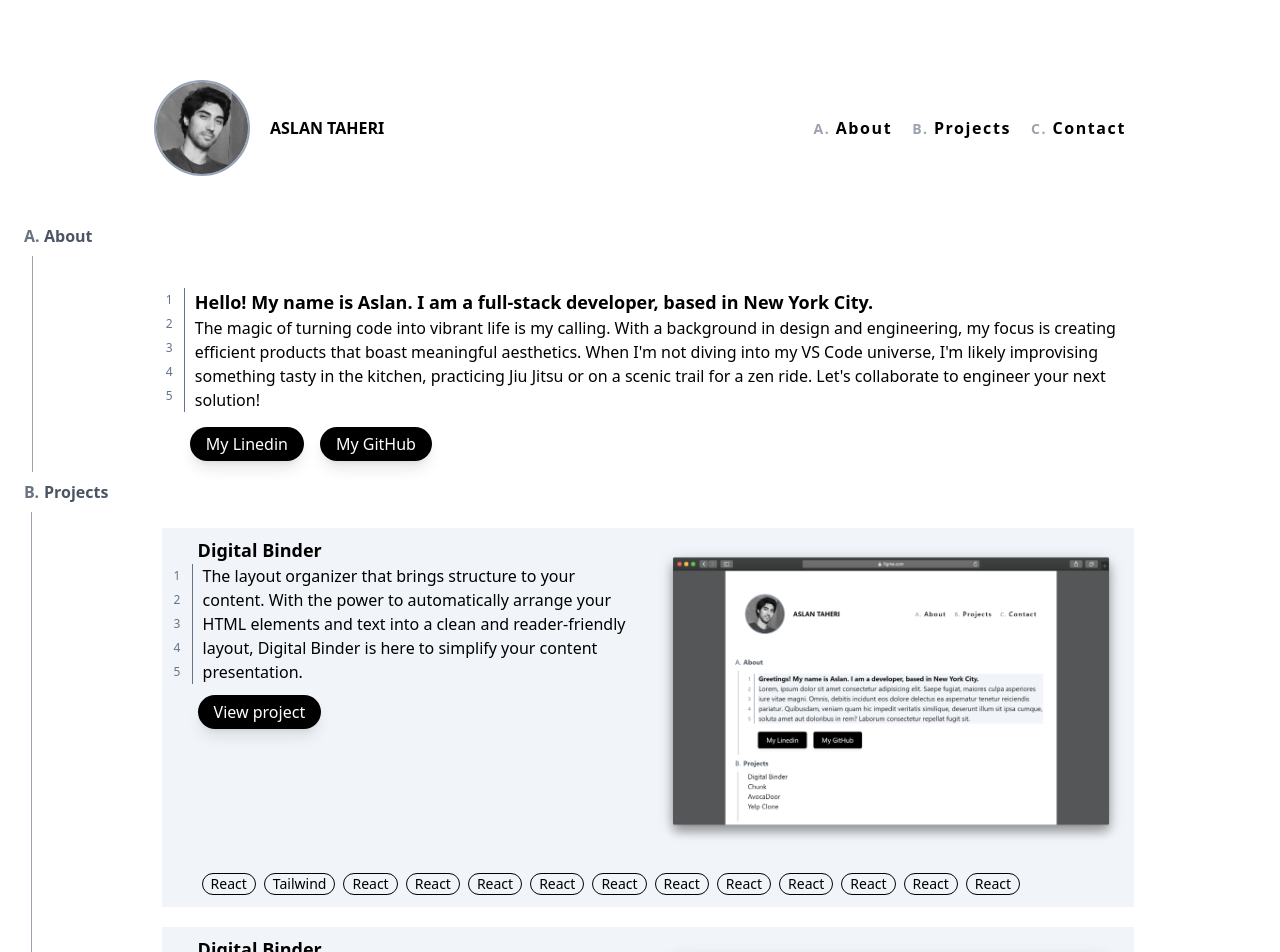
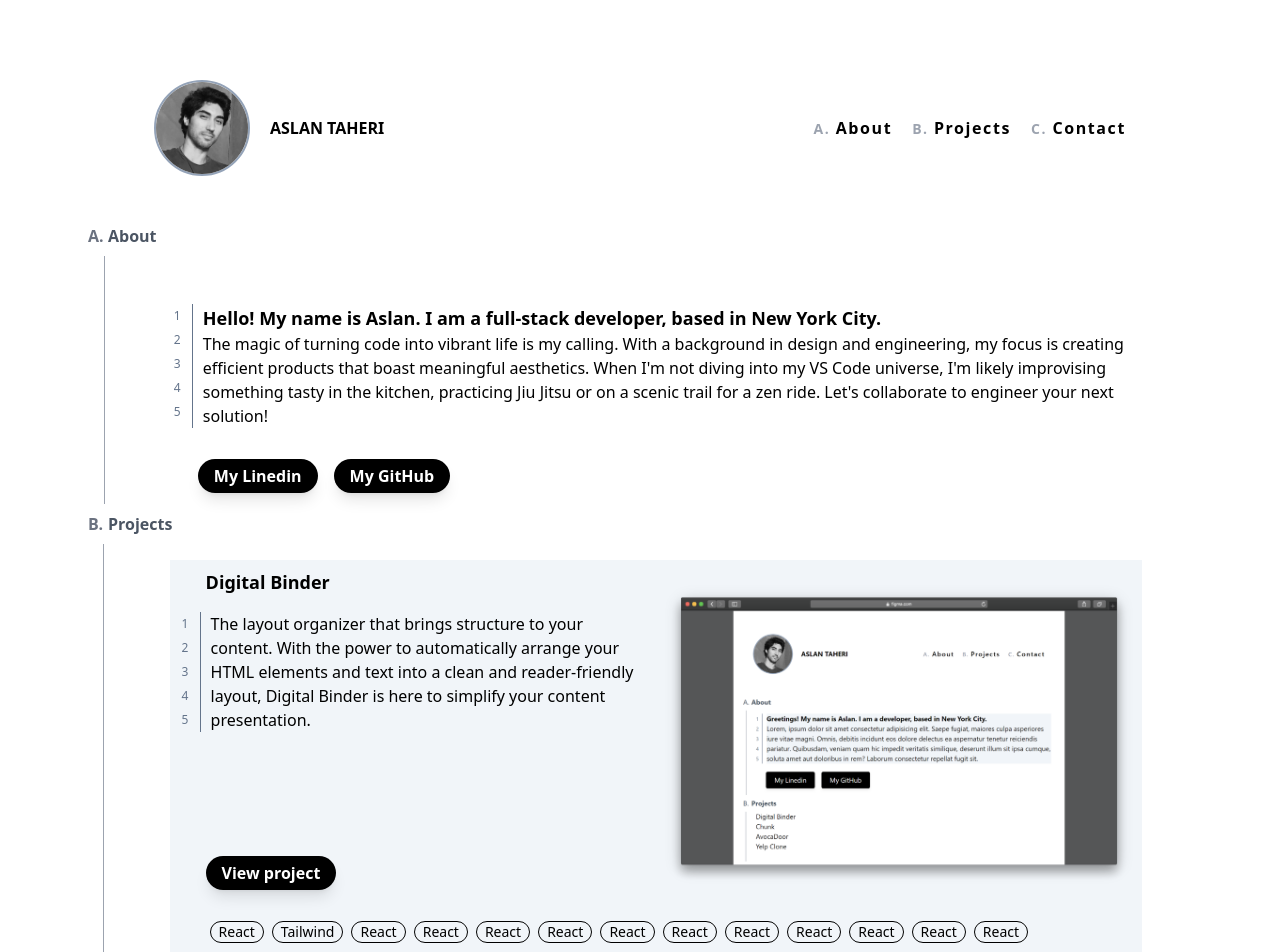
Before and after one commit to AslanTaheri/Portfolio, a React (Vite) app: page / in a window 1280 px wide. Shown: the top 952 px of the page. Built offline with nearby package versions, Linux system fonts and the light colour scheme.

Commit message:
Layout is now resonsive!

```diff
--- a/src/App.tsx
+++ b/src/App.tsx
@@ -2,17 +2,10 @@ import NavBar from "./components/NavBar";
 import Home from "./routes/Home";
 import Projects from "./routes/Projects";
 import AlphabeticBlock from "./components/AlphabeticBlock";
+import Layout from "./routes/Layout";
 
 const App = () => {
-  return (
-    <div className="corntainer py-8">
-      <NavBar />
-      <AlphabeticBlock title={["About", "Projects"]}>
-        <Home />
-        <Projects />
-      </AlphabeticBlock>
-    </div>
-  );
+  return <Layout />;
 };
 
 export default App;
--- a/src/components/AlphabeticBlock.tsx
+++ b/src/components/AlphabeticBlock.tsx
@@ -14,19 +14,15 @@ const AlphabeticBlock = ({ children, title }) => {
           {title[index]}
         </p>
 
-        <div className="flex-grow relative">
-          <div className="absolute top-8 bottom-2 left-4 border-l border-gray-400"></div>
-          <div className="">{child}</div>
+        <div className="flex-grow relative ml-2">
+          <div className="absolute top-8 bottom-2 left-4 border-l border-gray-400" />
+          <div className="ml-2">{child}</div>
         </div>
       </div>
     );
   });
 
-  return (
-    // <div className="flex items-start">
-    <div className="">{numberedChildren}</div>
-    // </div>
-  );
+  return <div className="">{numberedChildren}</div>;
 };
 
 export default AlphabeticBlock;
--- a/src/components/Button.tsx
+++ b/src/components/Button.tsx
@@ -6,7 +6,7 @@ const Button = ({ label, link, className }) => {
         rel="noopener noreferrer"
         href={link}
         className={
-          "px-4 py-1.5 text-white bg-black rounded-full shadow-lg trasnition duration-300 active:bg-slate-600 md:text-base hover:bg-slate-300 hover:text-black"
+          "px-4 py-1.5 text-white font-semibold md:text-base bg-black rounded-full shadow-lg transition-colors duration-500 hover:outline hover:outline-2 hover:bg-transparent hover:text-black"
         }>
         {label}
       </a>
--- a/src/components/NumberedBlock.tsx
+++ b/src/components/NumberedBlock.tsx
@@ -20,7 +20,7 @@ const NumberedBlock = ({ children }) => {
   }, []);
 
   return (
-    <div className="grid grid-cols-[10px_1fr] gap-x-2 items-start mx-1">
+    <div className="grid grid-cols-[10px_1fr] gap-x-2 items-start mx-1 my-4">
       <div className="items-end mt-1 space-y-2">
         {Array.from({ length: lineCount }, (_, index) => (
           <div key={index + 1} className=" text-xs text-slate-500">
--- a/src/routes/DigitalBinder.tsx
+++ b/src/routes/DigitalBinder.tsx
@@ -5,7 +5,7 @@ import Tag from "../components/Tag";
 const DigitalBinder = () => {
   return (
     <div className="lg:grid lg:grid-cols-2 lg:gap-4 space-y-2 leading-6 p-2 bg-slate-100">
-      <div>
+      <div className="flex flex-col items-start">
         <h3 className="font-bold text-lg ml-7">Digital Binder</h3>
 
         <NumberedBlock>
@@ -17,9 +17,9 @@ const DigitalBinder = () => {
           </p>
         </NumberedBlock>
 
-        <Button label={"View project"} className={"ml-7 my-4 items-center"} />
+        <Button label={"View project"} className={"ml-7 py-2 mt-auto"} />
       </div>
-      <img src={frame01} alt="" className="" />
+      <img src={frame01} alt="" className="py-2" />
       <div className="ml-7 items-center flex flex-wrap col-span-2">
         <Tag tag={"React"} />
         <Tag tag={"Tailwind"} />
--- /dev/null
+++ b/src/routes/Layout.tsx
@@ -0,0 +1,20 @@
+import NavBar from "../components/NavBar";
+import Home from "../routes/Home";
+import Projects from "../routes/Projects";
+import AlphabeticBlock from "../components/AlphabeticBlock";
+
+const Layout = () => {
+  return (
+    <div className="corntainer py-8 max-w-6xl mx-auto">
+      <NavBar />
+      <div>
+        <AlphabeticBlock title={["About", "Projects"]}>
+          <Home />
+          <Projects />
+        </AlphabeticBlock>
+      </div>
+    </div>
+  );
+};
+
+export default Layout;
--- a/src/routes/Projects.tsx
+++ b/src/routes/Projects.tsx
@@ -6,7 +6,7 @@ import DigitalBinder from "./DigitalBinder";
 const Projects = () => {
   return (
     <div className="container mx-auto p-6 mt-6">
-      <div className="grid gap-5">
+      <div className="grid gap-16">
         <div>
           <DigitalBinder />
         </div>
```
